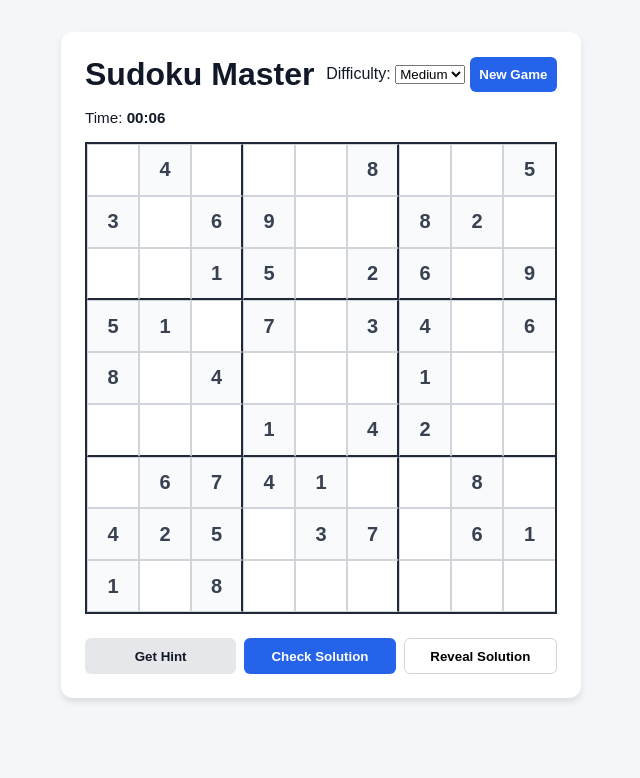
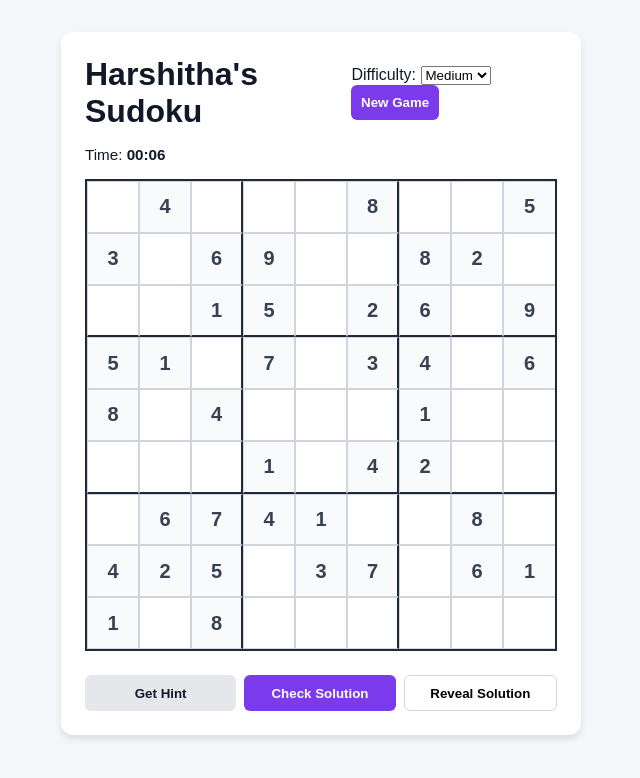
Before and after one commit to harshitha9883/github-copilot-python, a Flask app: page / in a window 1280 px wide. Shown: the top 778 px of the page, without its empty margins (319-959 px from the left). Run offline with Flask 3, Linux system fonts and the light colour scheme.

Commit message:
Add files via upload
Update custom theme and personal header

```diff
--- a/app.py
+++ b/app.py
@@ -1,3 +1,6 @@
+# Author: Harshitha
+# Web server API endpoints for Sudoku Web Application
+
 from flask import Flask, jsonify, render_template, request
 from sudoku_engine import SudokuEngine
 
--- a/static/css/style.css
+++ b/static/css/style.css
@@ -1,7 +1,7 @@
 :root {
     --bg-color: #f4f6f9; --card-bg: #ffffff; --border-color: #d1d5db; --border-thick: #1f2937;
-    --text-color: #111827; --accent: #2563eb; --accent-hover: #1d4ed8; --cell-fixed: #374151;
-    --cell-user: #1d4ed8; --cell-error: #ef4444;
+    --text-color: #111827; --accent: #7c3aed; --accent-hover: #6d28d9; --cell-fixed: #374151;
+    --cell-user: #7c3aed; --cell-error: #ef4444;
 }
 * { box-sizing: border-box; margin: 0; padding: 0; }
 body { font-family: sans-serif; background-color: var(--bg-color); color: var(--text-color); display: flex; justify-content: center; padding: 2rem 1rem; }
--- a/sudoku_engine.py
+++ b/sudoku_engine.py
@@ -1,3 +1,6 @@
+# Author: Harshitha
+# Sudoku Generation and Backtracking Validation Engine
+
 import random
 from typing import List, Tuple
 
--- a/templates/index.html
+++ b/templates/index.html
@@ -3,13 +3,13 @@
 <head>
     <meta charset="UTF-8">
     <meta name="viewport" content="width=device-width, initial-scale=1.0">
-    <title>Sudoku Master</title>
+    <title>Harshitha's Sudoku</title>
     <link rel="stylesheet" href="{{ url_for('static', filename='css/style.css') }}">
 </head>
 <body>
     <main class="container">
         <header class="app-header">
-            <h1>Sudoku Master</h1>
+            <h1>Harshitha's Sudoku</h1>
             <div class="header-tools">
                 <label for="difficulty-selector">Difficulty:</label>
                 <select id="difficulty-selector">
```
Also changed, not shown: README.md.
